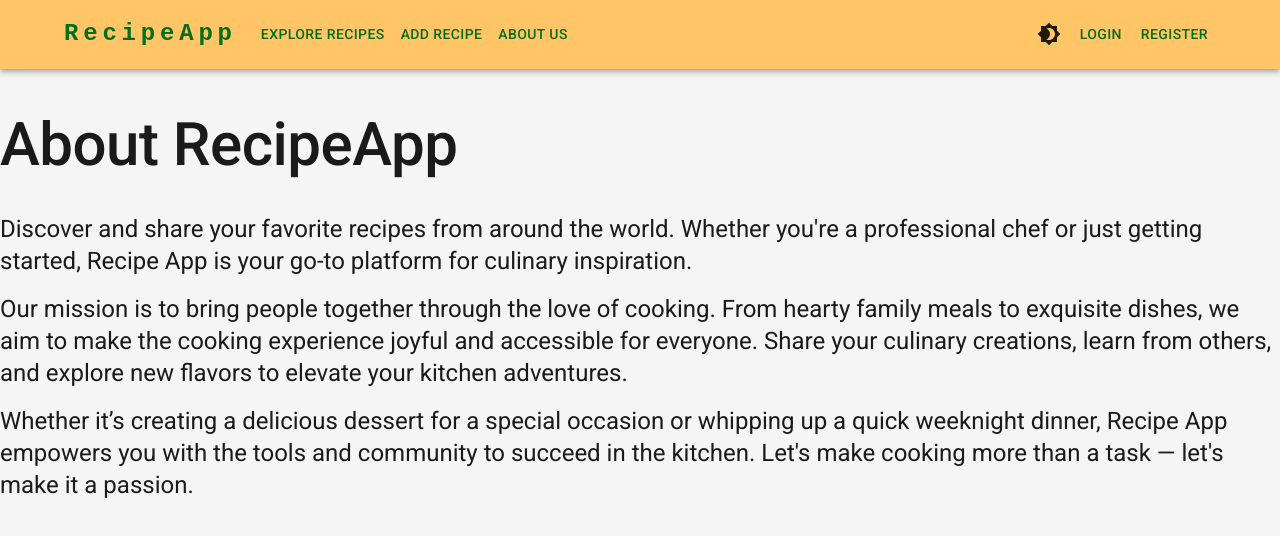
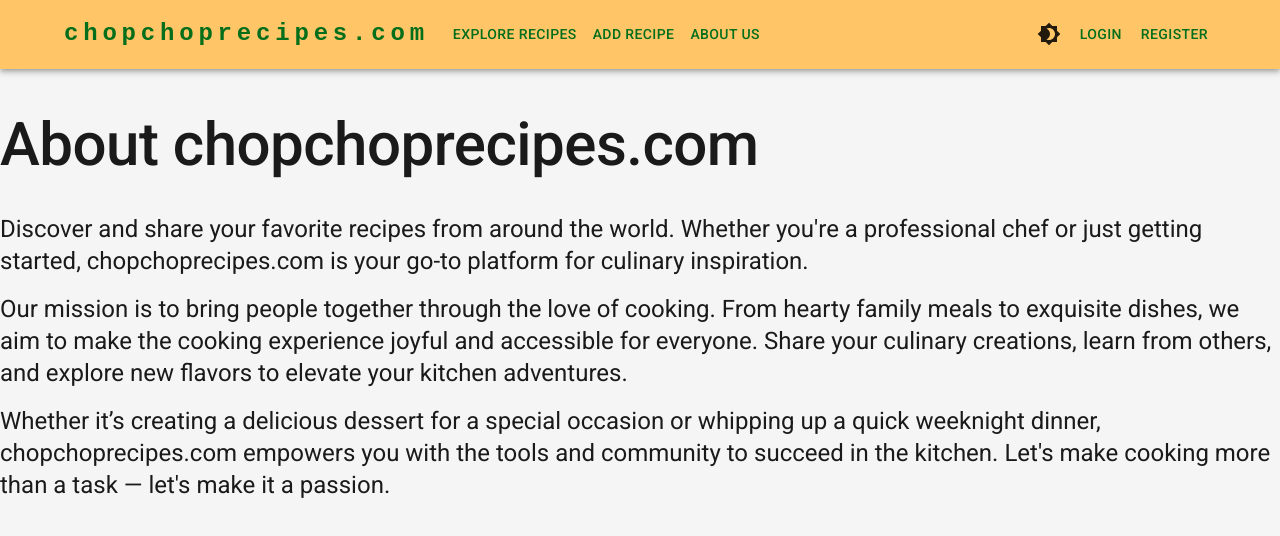
Before and after one commit to nlanzo/recipe-app, a React (Vite) app: page /about in a window 1280 px wide. Shown: the top 536 px of the page. Built offline with nearby package versions, Linux system fonts and the light colour scheme.

Commit message:
Update branding in Navbar and About page

```diff
--- a/src/components/Navbar.tsx
+++ b/src/components/Navbar.tsx
@@ -11,7 +11,6 @@ import Avatar from "@mui/material/Avatar"
 import Button from "@mui/material/Button"
 import Tooltip from "@mui/material/Tooltip"
 import MenuItem from "@mui/material/MenuItem"
-import AdbIcon from "@mui/icons-material/Adb"
 import { Link, useNavigate } from "react-router-dom"
 import { useTheme } from "../contexts/useTheme"
 import Brightness4Icon from "@mui/icons-material/Brightness4"
@@ -67,7 +66,6 @@ export default function Navbar() {
     <AppBar position="sticky" sx={{ mb: 2, maxWidth: "xl", mx: "auto" }}>
       <Container maxWidth="lg">
         <Toolbar disableGutters>
-
           <Typography
             variant="h5"
             noWrap
@@ -84,7 +82,7 @@ export default function Navbar() {
               ":hover": { color: "white" },
             }}
           >
-              RecipeApp
+            chopchoprecipes.com
           </Typography>
 
           <Box sx={{ flexGrow: 1, display: { xs: "flex", md: "none" } }}>
@@ -151,7 +149,7 @@ export default function Navbar() {
               ":hover": { color: "white" },
             }}
           >
-            RecipeApp
+            chopchoprecipes.com
           </Typography>
           <Box sx={{ flexGrow: 1, display: { xs: "none", md: "flex" } }}>
             <Button
--- a/src/pages/About.tsx
+++ b/src/pages/About.tsx
@@ -4,13 +4,13 @@ export default function About() {
   return (
     <Box component="div" sx={{ maxWidth: "xl", mx: "auto", mt: 5 }}>
       <Typography variant="h2" sx={{ mb: 4, fontWeight: 500 }}>
-        About RecipeApp
+        About chopchoprecipes.com
       </Typography>
 
       <Typography variant="h5" sx={{ mb: 2 }}>
         Discover and share your favorite recipes from around the world. Whether
-        you're a professional chef or just getting started, Recipe App is your
-        go-to platform for culinary inspiration.
+        you're a professional chef or just getting started, chopchoprecipes.com
+        is your go-to platform for culinary inspiration.
       </Typography>
 
       <Typography variant="h5" sx={{ mb: 2 }}>
@@ -23,9 +23,9 @@ export default function About() {
 
       <Typography variant="h5" sx={{ mb: 2 }}>
         Whether it’s creating a delicious dessert for a special occasion or
-        whipping up a quick weeknight dinner, Recipe App empowers you with the
-        tools and community to succeed in the kitchen. Let's make cooking more
-        than a task — let's make it a passion.
+        whipping up a quick weeknight dinner, chopchoprecipes.com empowers you
+        with the tools and community to succeed in the kitchen. Let's make
+        cooking more than a task — let's make it a passion.
       </Typography>
     </Box>
   )
```
Lines whose indentation alone changed are shown as unchanged.
